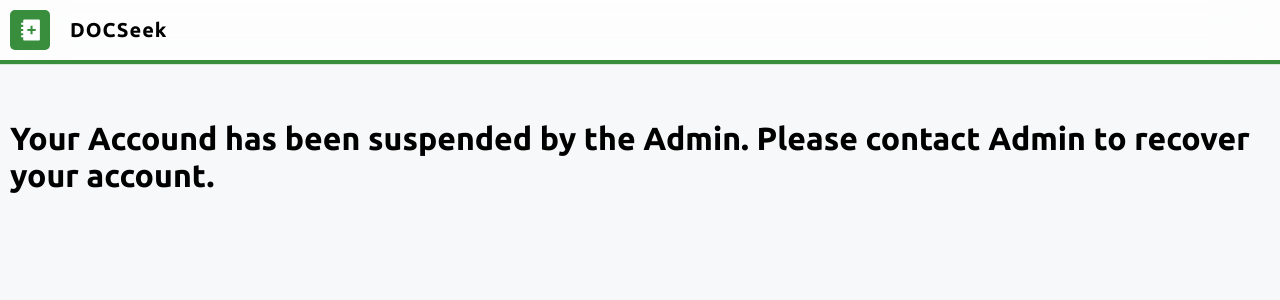
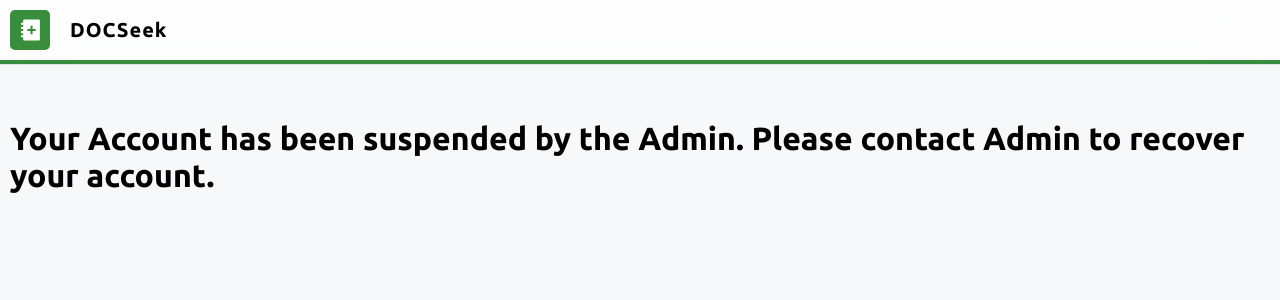
Before and after one commit to archisvaze/capstone-2-frontend, a React (Create React App) app: page /account-suspended in a window 1280 px wide. Shown: the top 300 px of the page. Built offline with nearby package versions, Linux system fonts and the light colour scheme; a small style sheet from the web is missing.

Commit message:
spelling fix

```diff
--- a/src/components/Doctor/AccountSuspended.jsx
+++ b/src/components/Doctor/AccountSuspended.jsx
@@ -3,7 +3,7 @@ import React from 'react'
 export default function AccountSuspended() {
   return (
     <div className='page'>
-        <h1>Your Accound has been suspended by the Admin. Please contact Admin to recover your account.</h1>
+        <h1>Your Account has been suspended by the Admin. Please contact Admin to recover your account.</h1>
     </div>
   )
 }
```
